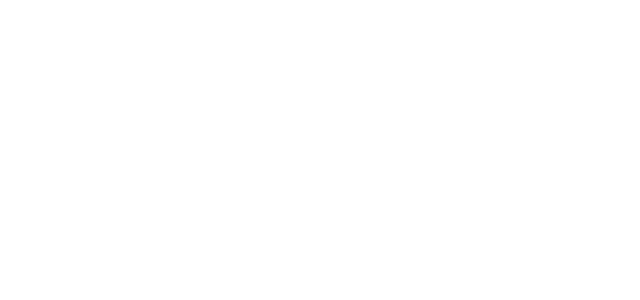
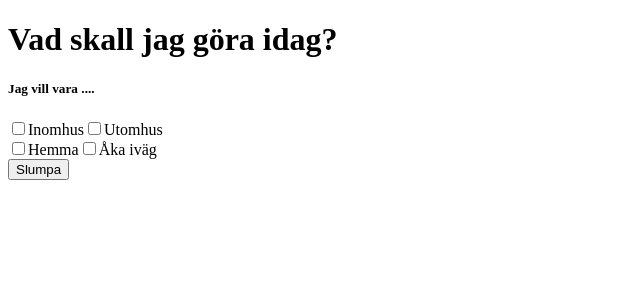
Before and after one commit to natta1995/what-to-do-today, a React (Vite) app: page / in a window 1280 px wide. Shown: the top 300 px of the page, without its empty margins (0-640 px from the left). Built offline with nearby package versions, Linux system fonts and the light colour scheme.

Commit message:
Struktur uppbyggd

```diff
--- a/src/App.jsx
+++ b/src/App.jsx
@@ -1,13 +1,30 @@
-
 function App() {
-
-
   return (
     <>
+      <div>
+        <h1> Vad skall jag göra idag? </h1>
+      </div>
+      <div>
+        <h5>Jag vill vara ....</h5>
+        <div>
+          <input type="checkbox" />
+          <label>Inomhus</label>
+          <input type="checkbox" />
+          <label>Utomhus</label>
+        </div>
+        <div>
+          <input type="checkbox" />
 
-
+          <label>Hemma</label>
+          <input type="checkbox" />
+          <label>Åka iväg</label>
+        </div>
+      </div>
+      <div>
+        <button> Slumpa </button>
+      </div>
     </>
-  )
+  );
 }
 
-export default App
+export default App;
```
